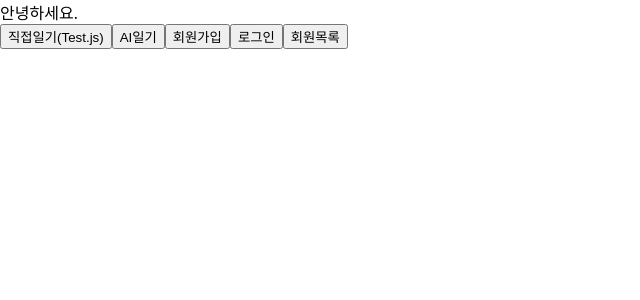
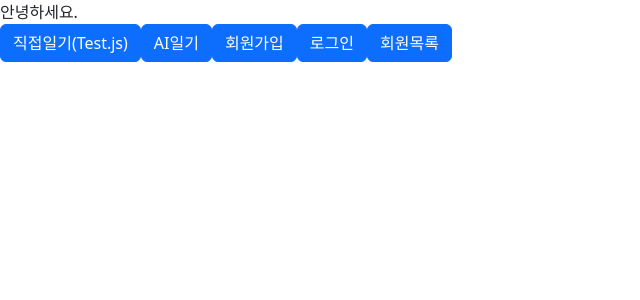
Before and after one commit to ljh00112233/test_render1, a React (Create React App) app: page / in a window 1280 px wide. Shown: the top 300 px of the page, without its empty margins (0-640 px from the left). Built offline with nearby package versions, Linux system fonts and the light colour scheme.

Commit message:
add bootstrap

```diff
--- a/package.json
+++ b/package.json
@@ -9,6 +9,7 @@
     "@testing-library/user-event": "^13.5.0",
     "axios": "^1.8.4",
     "bcryptjs": "^3.0.2",
+    "bootstrap": "^5.3.5",
     "cors": "^2.8.5",
     "dotenv": "^16.4.7",
     "express": "^5.1.0",
@@ -17,6 +18,7 @@
     "node-fetch": "^2.7.0",
     "openai": "^4.93.0",
     "react": "^19.1.0",
+    "react-bootstrap": "^2.10.9",
     "react-dom": "^19.1.0",
     "react-router-dom": "^7.5.0",
     "react-scripts": "5.0.1",
--- a/src/MainPage.js
+++ b/src/MainPage.js
@@ -1,5 +1,7 @@
 import React from 'react';
 import { useNavigate } from 'react-router-dom';
+import 'bootstrap/dist/css/bootstrap.min.css';
+import { Button } from 'react-bootstrap'
 
 const MainPage = () => {
     const navigate = useNavigate();
@@ -7,11 +9,11 @@
     return (
         <div>
             안녕하세요.<br />
-            <button onClick={() => {navigate('/handdiary')}}>직접일기(Test.js)</button>
-            <button onClick={() => {navigate('/aidiary')}}>AI일기</button>
-            <button onClick={() => {navigate('/register')}}>회원가입</button>
-            <button onClick={() => {navigate('/login')}}>로그인</button>
-            <button onClick={() => {navigate('/userlist')}}>회원목록</button>
+            <Button onClick={() => {navigate('/handdiary')}}>직접일기(Test.js)</Button>
+            <Button onClick={() => {navigate('/aidiary')}}>AI일기</Button>
+            <Button onClick={() => {navigate('/register')}}>회원가입</Button>
+            <Button onClick={() => {navigate('/login')}}>로그인</Button>
+            <Button onClick={() => {navigate('/userlist')}}>회원목록</Button>
         </div>
     );
 };
```
Also changed, not shown: 1 other file (tests, documents, lock files or other folders).
